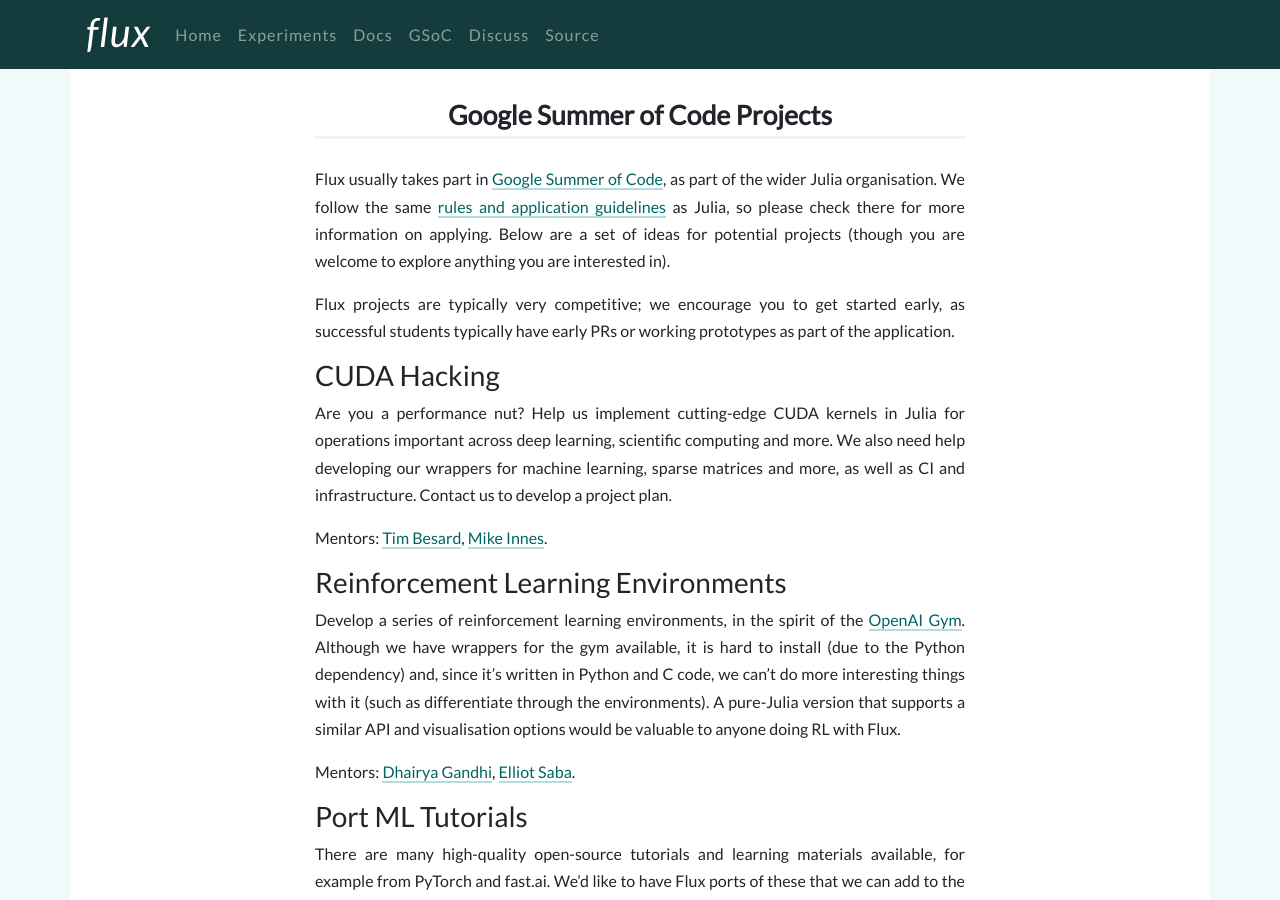
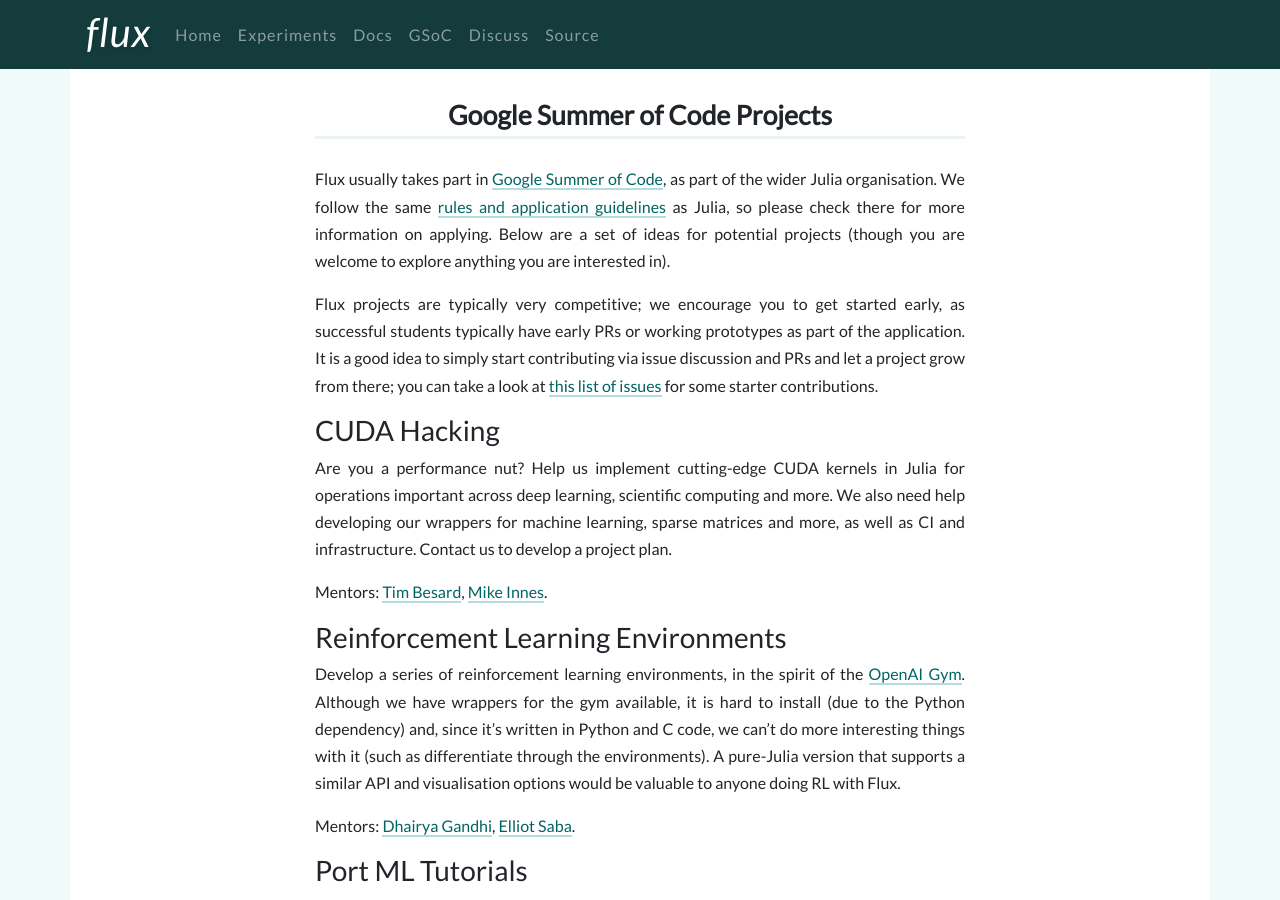
Before and after one commit to FluxML/fluxml.github.io, a Jekyll site: the page built from gsoc.md, in a window 1280 px wide and 900 px high. Built offline with Jekyll 4.4.1, drawn with Linux system fonts in a browser that asks for light colours; nearby versions of some CDN libraries; comment, search, counter and statistics services are not loaded.

Commit message:
issue notes

```diff
--- a/gsoc.md
+++ b/gsoc.md
@@ -7,7 +7,7 @@ title: Google Summer of Code
 
 Flux usually takes part in [Google Summer of Code](https://summerofcode.withgoogle.com), as part of the wider Julia organisation. We follow the same [rules and application guidelines](https://julialang.org/soc/ideas-page) as Julia, so please check there for more information on applying. Below are a set of ideas for potential projects (though you are welcome to explore anything you are interested in).
 
-Flux projects are typically very competitive; we encourage you to get started early, as successful students typically have early PRs or working prototypes as part of the application.
+Flux projects are typically very competitive; we encourage you to get started early, as successful students typically have early PRs or working prototypes as part of the application. It is a good idea to simply start contributing via issue discussion and PRs and let a project grow from there; you can take a look at [this list of issues](https://github.com/issues?utf8=✓&q=is%3Aopen+archived%3Afalse+user%3AFluxML+label%3A%22help+wanted%22) for some starter contributions.
 
 ### CUDA Hacking
 
```
